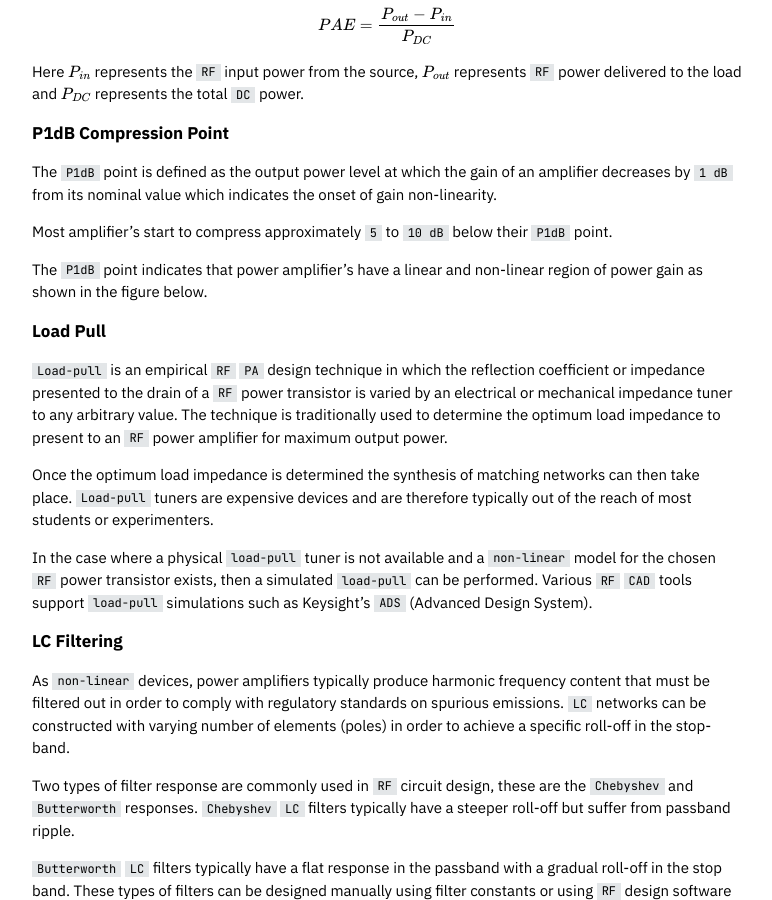
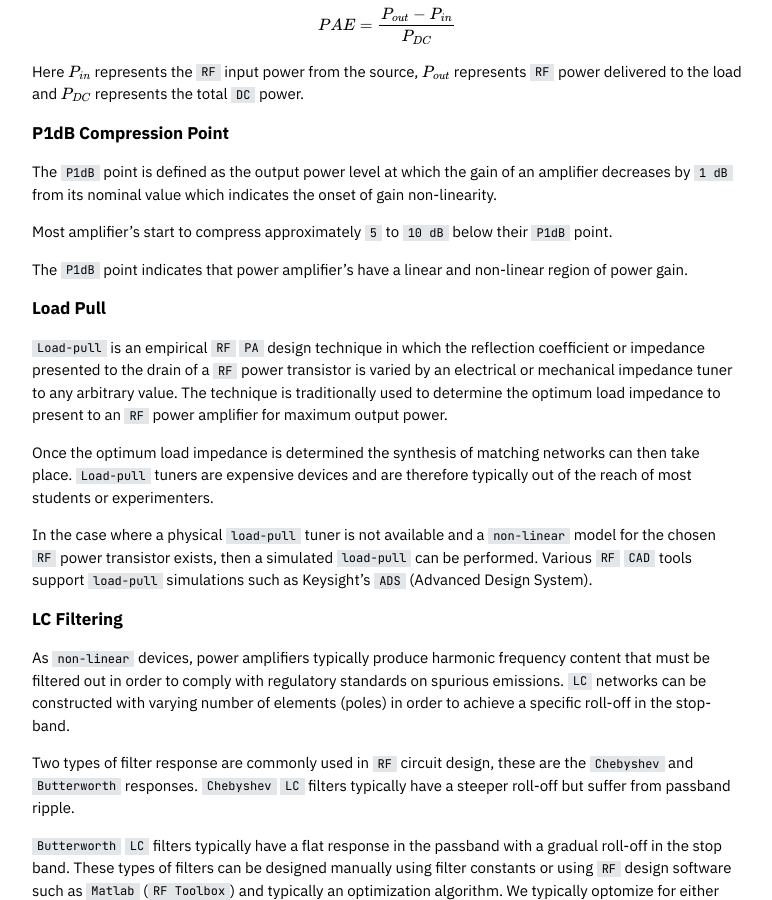
Before and after one commit to microstub/microstub.github.io, a Jekyll site: the page built from _posts/2024-03-20-rf-primer.md, in a window 1280 px wide and 900 px high, scrolled down 15910 px. Shown: the whole window, without its empty margins (253-1025 px from the left). Built offline with Jekyll 4.4.1, drawn with Linux system fonts in a browser that asks for light colours; nearby versions of some CDN libraries.

Commit message:
Update 2024-03-20-rf-primer.md

```diff
--- a/_posts/2024-03-20-rf-primer.md
+++ b/_posts/2024-03-20-rf-primer.md
@@ -698,7 +698,7 @@ Most amplifier's start to compress  approximately `5` to `10 dB` below their `P1
 point.
 
 The `P1dB` point indicates that power amplifier's have a linear and non-linear
-region of power gain as shown in the figure below.
+region of power gain.
 
 ## Load Pull
 
```
